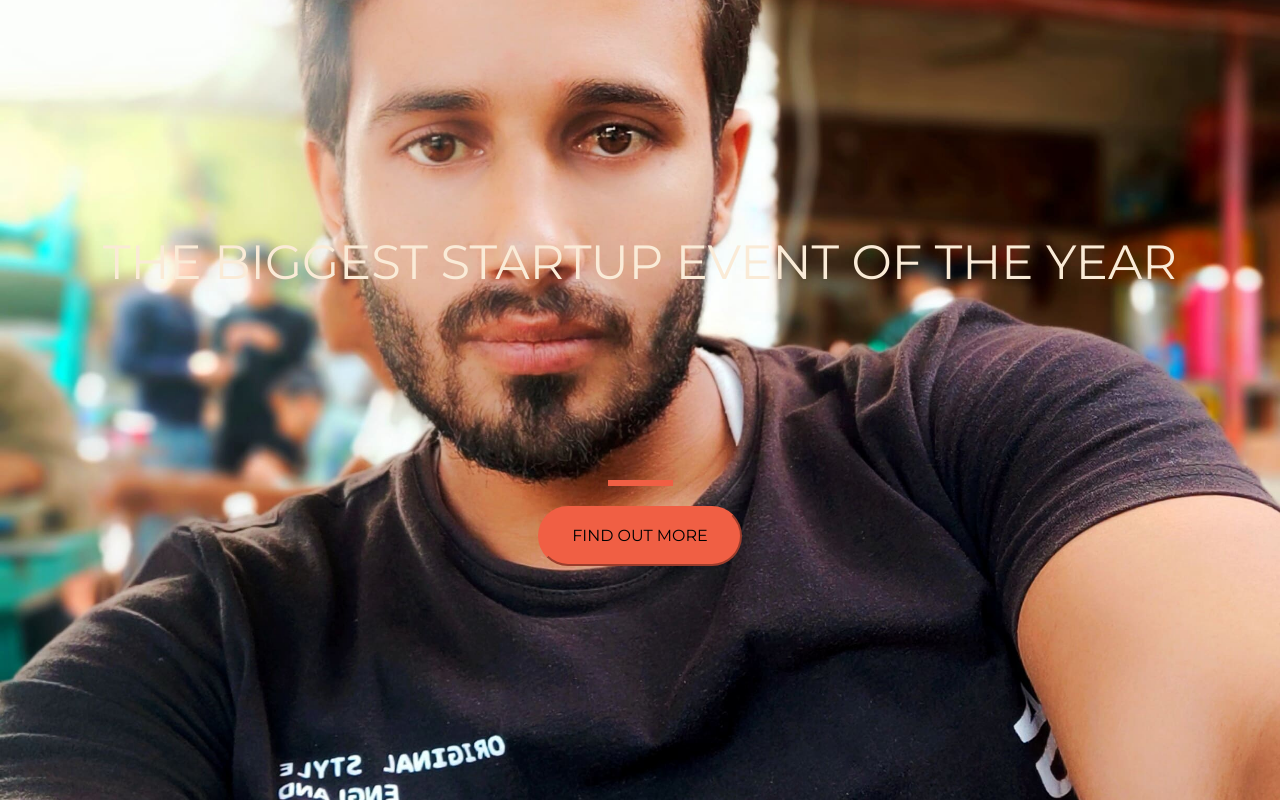
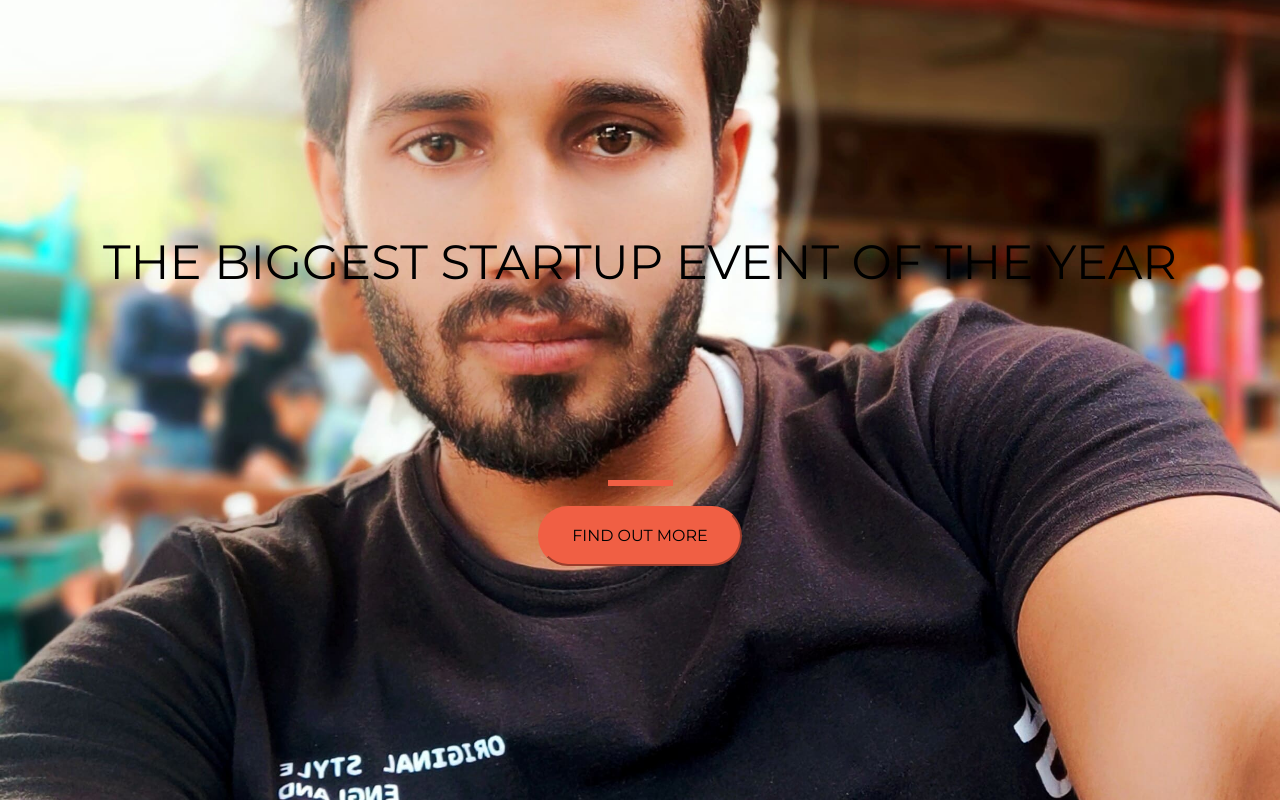
Before and after one commit to abdelrahmanahmed675/the-biggest-event, a plain HTML site: page index.html in a window 1280 px wide. Drawn offline with nearby package versions, Linux system fonts and the light colour scheme.

Commit message:
Update index.html

```diff
--- a/index.html
+++ b/index.html
@@ -20,7 +20,7 @@
       <div class='container  d-flex  align-items-center h-100 justify-content-center '>
           <div class='row'>
           <header class='col-12 text-center '>
-<h1 class='text-uppercase '><!--Get ready-->The biggest startup event of the year</h1>
+<h1 class='text-uppercase ' style='color:#000000'><!--Get ready-->The biggest startup event of the year</h1>
               </header>
 
 
```
